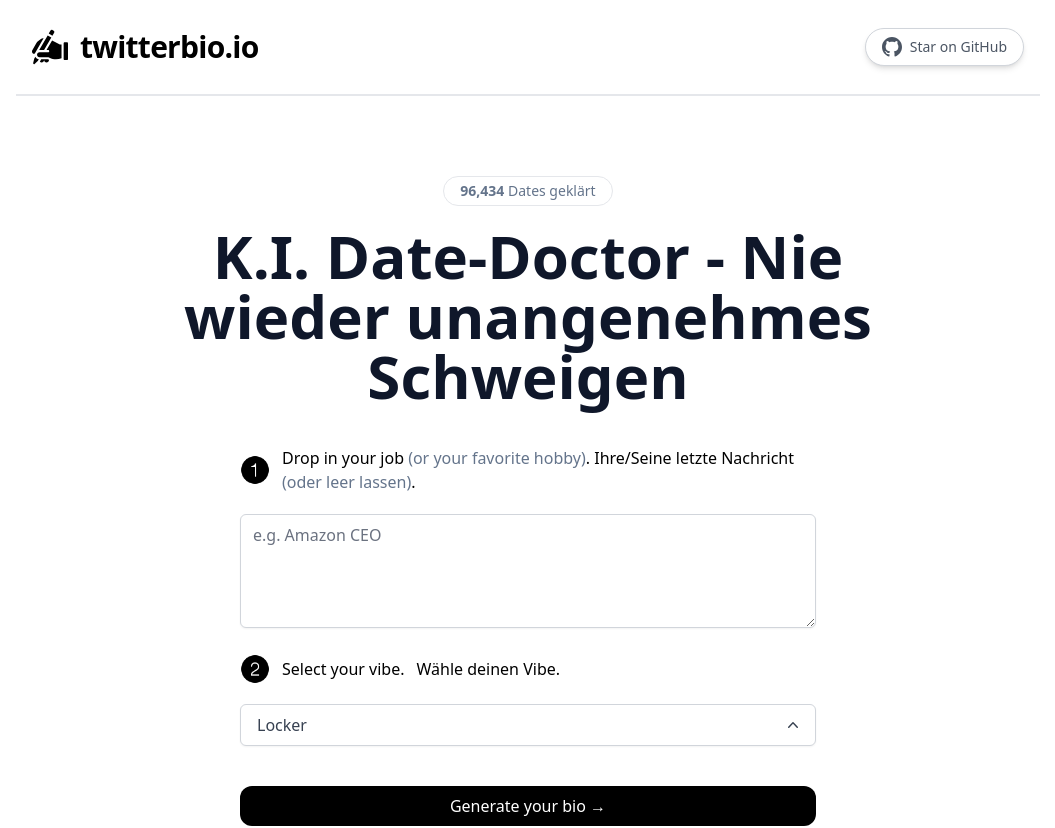
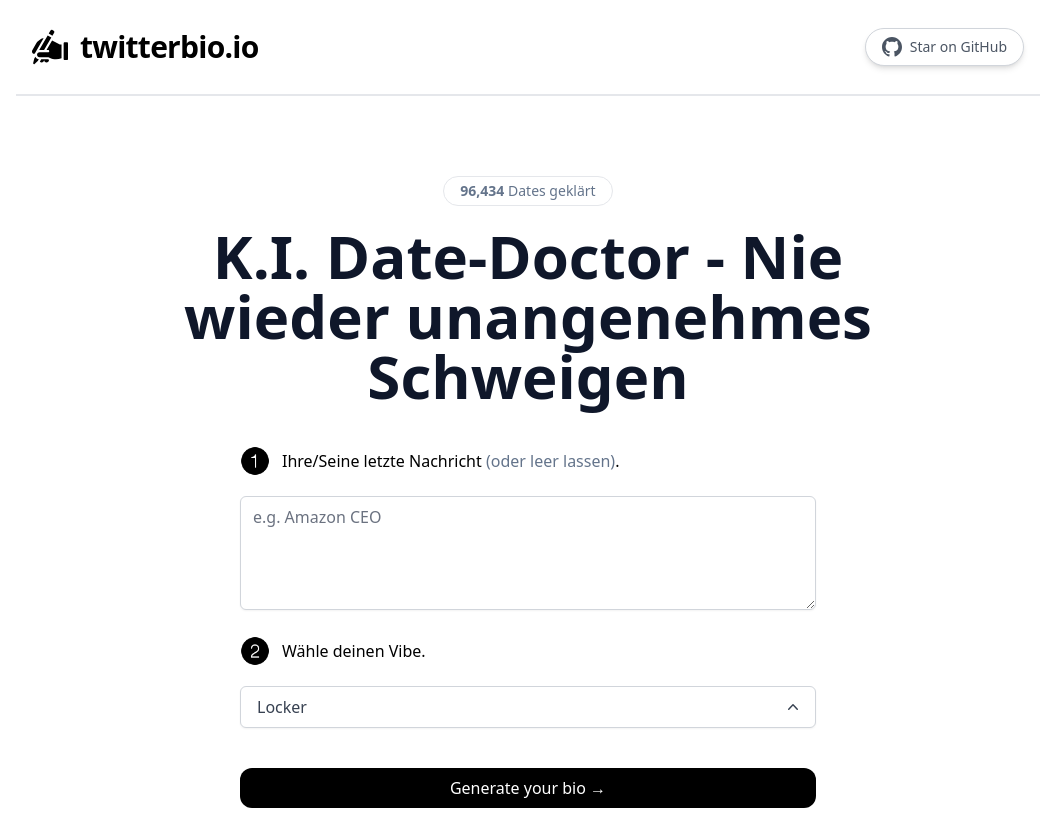
Before and after one commit to p100x/ai_wingman, a Next.js app: page / in a window 1280 px wide. Shown: the top 828 px of the page, without its empty margins (112-1167 px from the left). Built offline with nearby package versions, Linux system fonts and the light colour scheme.

Commit message:
Update index.tsx

```diff
--- a/pages/index.tsx
+++ b/pages/index.tsx
@@ -106,9 +106,7 @@ const prompt = `Generiere 3 ${
               className="mb-5 sm:mb-0"
             />
             <p className="text-left font-medium">
-              Drop in your job{' '}
-              <span className="text-slate-500">(or your favorite hobby)</span>.
-              Ihre/Seine letzte Nachricht{' '}
+                          Ihre/Seine letzte Nachricht{' '}
               <span className="text-slate-500">(oder leer lassen)</span>.
             </p>
           </div>
@@ -121,7 +119,6 @@ const prompt = `Generiere 3 ${
           />
           <div className="flex mb-5 items-center space-x-3">
             <Image src="/2-black.png" width={30} height={30} alt="1 icon" />
-            <p className="text-left font-medium">Select your vibe.</p>
             <p className="text-left font-medium">Wähle deinen Vibe.</p>
           </div>
           <div className="block">
```
